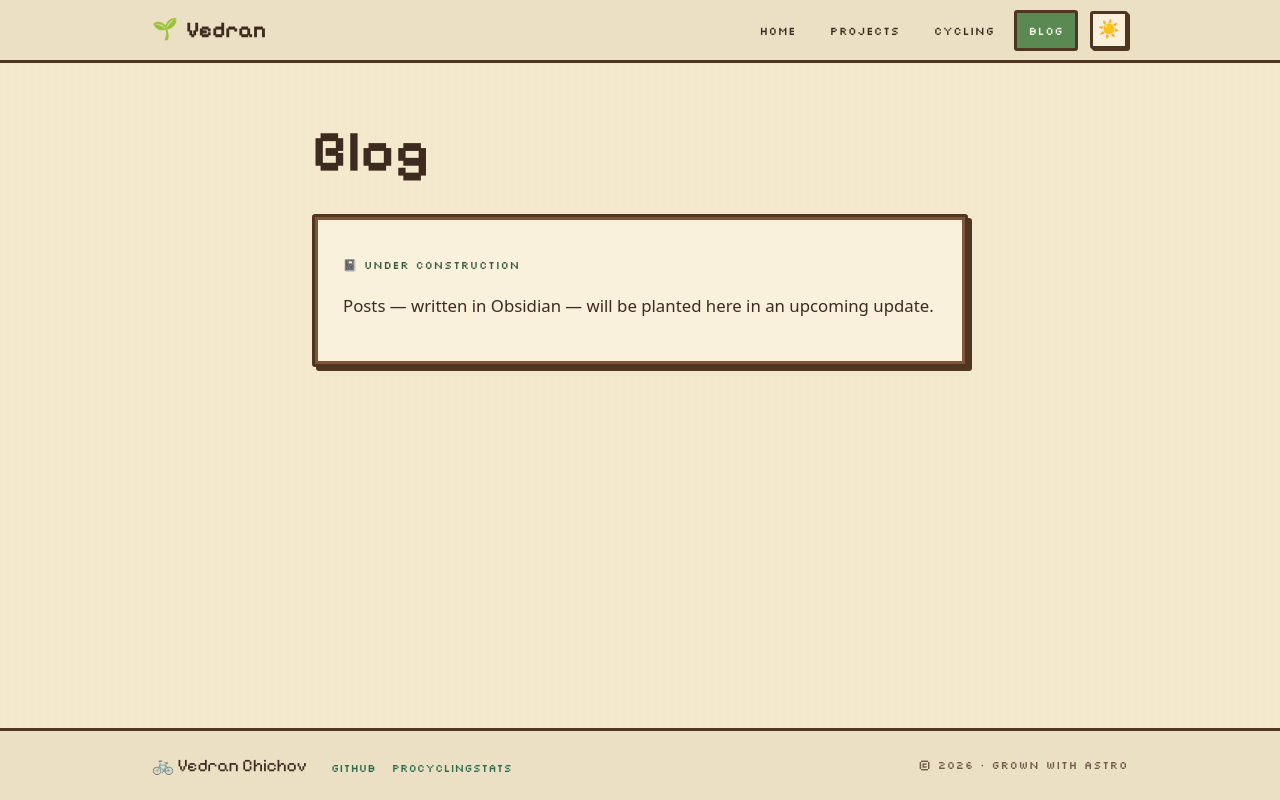
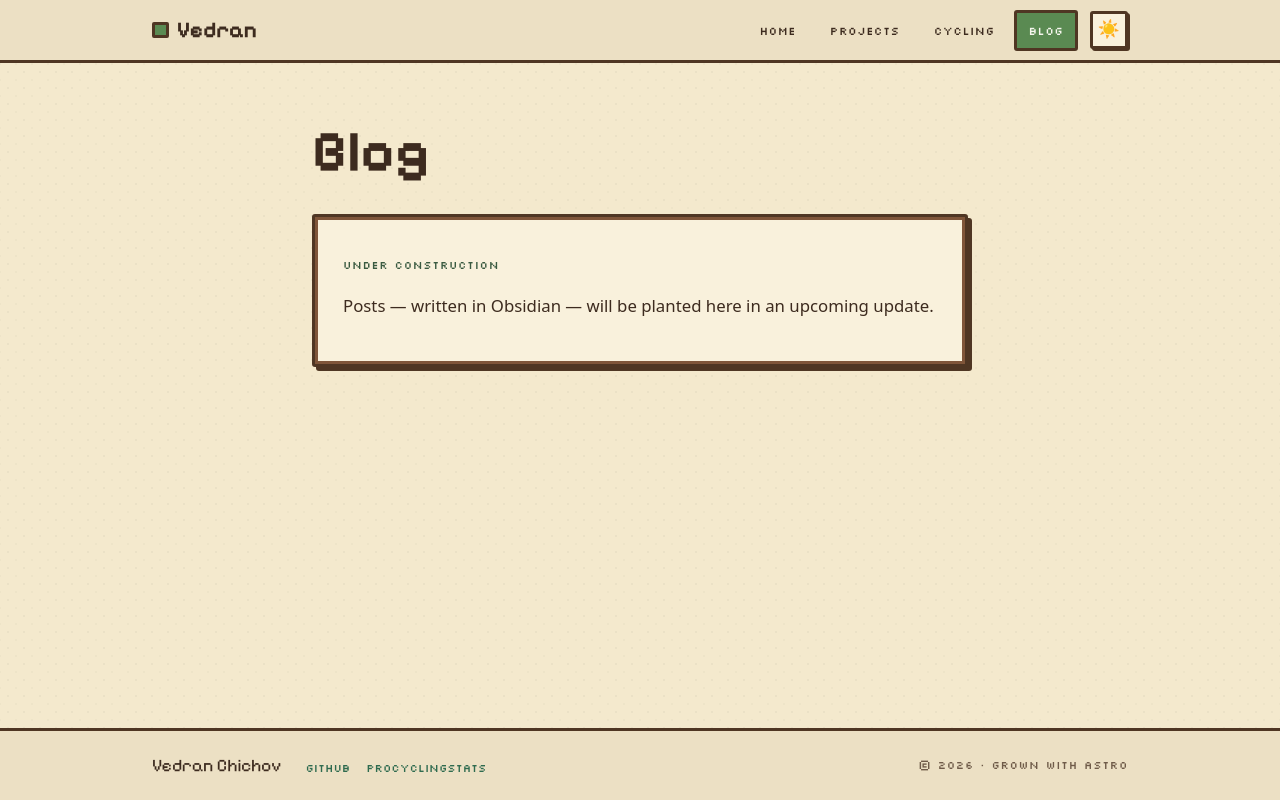
Before and after one commit to vedranchi/personal-site, an Astro site: page /blog in a window 1280 px wide. Built offline with nearby package versions, Linux system fonts and the light colour scheme; Astro itself is replaced by a stand-in of ours.

Commit message:
Remove decorative emojis from theme (keep day/night toggle)
Replace emoji brand mark and card icons with small CSS pixel accents; drop
footer and stub-page emojis. The ☀️/🌙 theme toggle keeps its icons.

```diff
--- a/src/components/Footer.astro
+++ b/src/components/Footer.astro
@@ -5,10 +5,7 @@ const year = new Date().getFullYear();
 
 <footer class="site-footer">
   <div class="container footer-inner">
-    <p class="footer-name">
-      <span aria-hidden="true">🚲</span>
-      {site.name}
-    </p>
+    <p class="footer-name">{site.name}</p>
     <ul class="footer-links">
       {
         site.socials.map((s) => (
--- a/src/components/Nav.astro
+++ b/src/components/Nav.astro
@@ -10,7 +10,7 @@ const isActive = (href: string) =>
 <header class="site-header">
   <nav class="container nav" aria-label="Primary">
     <a href="/" class="brand">
-      <span class="brand-mark" aria-hidden="true">🌱</span>
+      <span class="brand-mark" aria-hidden="true"></span>
       <span class="brand-name">{site.shortName}</span>
     </a>
 
@@ -65,7 +65,11 @@ const isActive = (href: string) =>
     font-weight: 700;
   }
   .brand-mark {
-    font-size: 1.3rem;
+    width: 1.05rem;
+    height: 1.05rem;
+    background: var(--accent);
+    border: 3px solid var(--frame-dark);
+    border-radius: 2px;
   }
   .nav-end {
     display: flex;
--- a/src/pages/blog.astro
+++ b/src/pages/blog.astro
@@ -7,7 +7,7 @@ import WoodPanel from '../components/WoodPanel.astro';
   <section class="container stub">
     <h1>Blog</h1>
     <WoodPanel>
-      <p class="pixel-label">📓 Under construction</p>
+      <p class="pixel-label">Under construction</p>
       <p>Posts — written in Obsidian — will be planted here in an upcoming update.</p>
     </WoodPanel>
   </section>
--- a/src/pages/cycling.astro
+++ b/src/pages/cycling.astro
@@ -7,7 +7,7 @@ import WoodPanel from '../components/WoodPanel.astro';
   <section class="container stub">
     <h1>Cycling</h1>
     <WoodPanel>
-      <p class="pixel-label">🚲 Under construction</p>
+      <p class="pixel-label">Under construction</p>
       <p>Race results and stats from ProCyclingStats will roll in here soon.</p>
     </WoodPanel>
   </section>
```
Also changed, not shown: src/pages/index.astro (+10 -8 lines).
